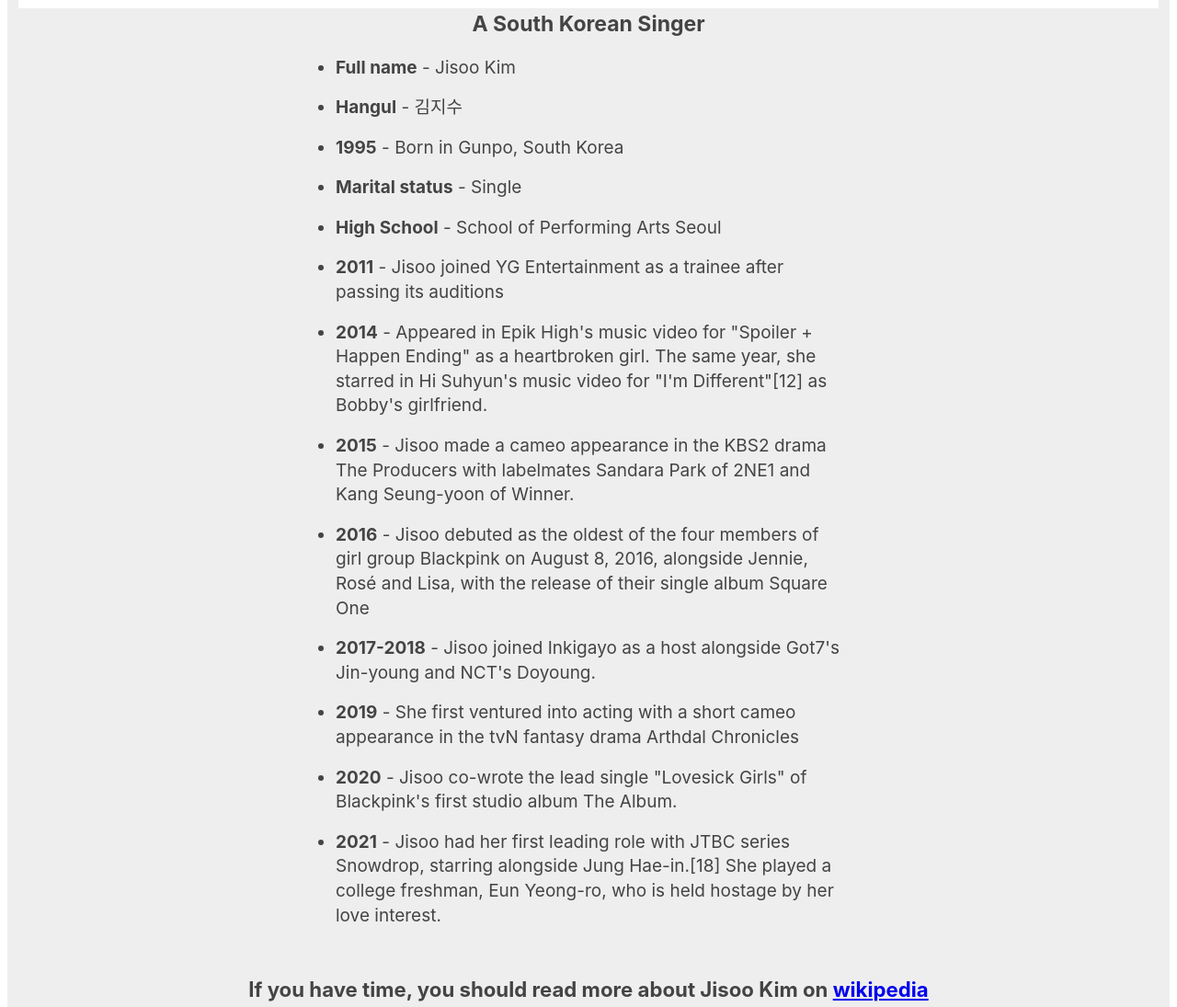
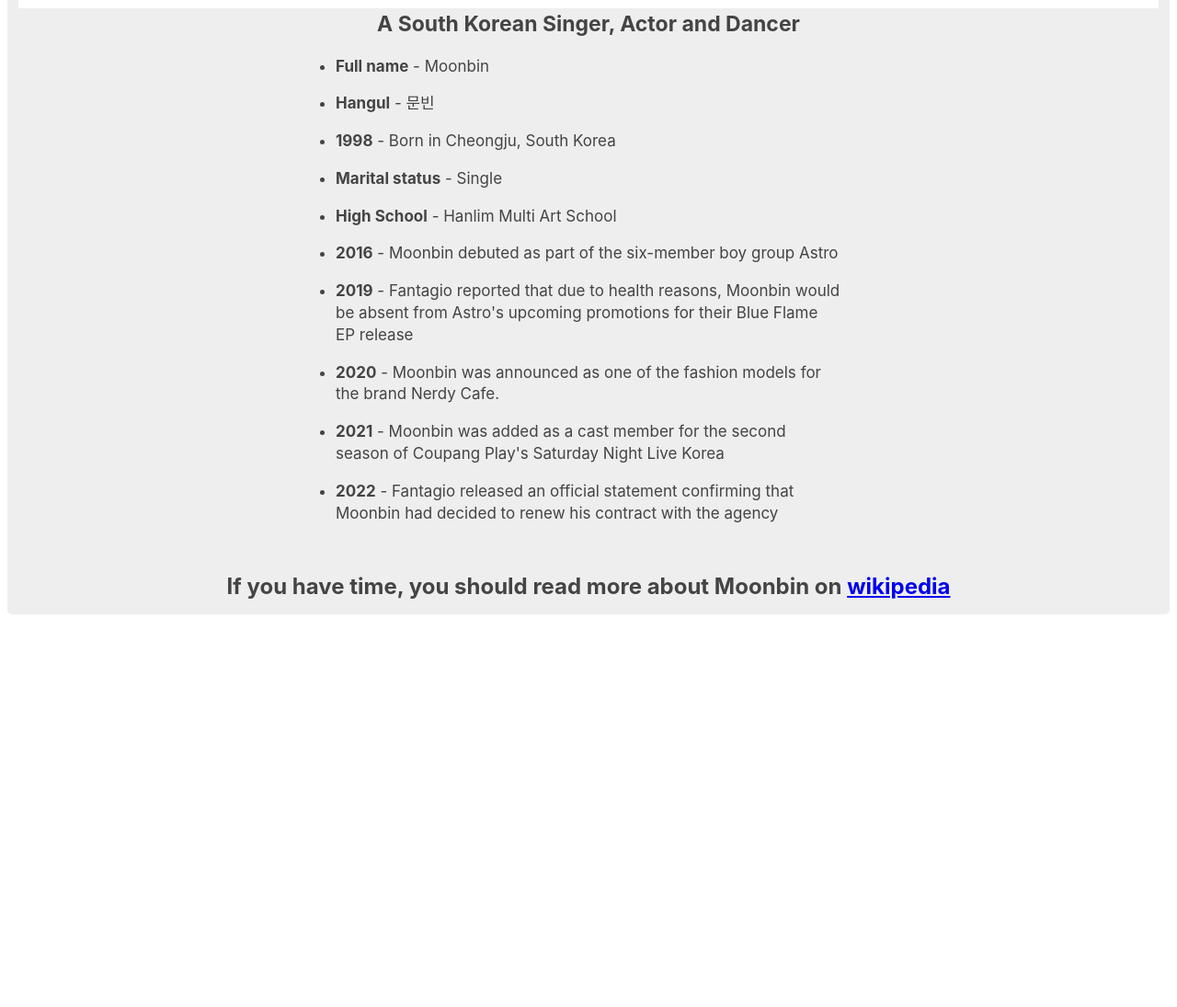
Before and after one commit to Anie22/Celebration, a plain HTML site: page index.html in a window 1280 px wide. Shown: the part 582-1677 px from the top of the page at 92% size. After the commit the page ends 1280 px from the top, so only its background shows below. Drawn offline with Linux system fonts and the light colour scheme.

Commit message:
first commit

```diff
--- a/css/style.css
+++ b/css/style.css
@@ -9,6 +9,16 @@
   padding: 12px;
   border-radius: 5px;
   background: #eee;
+}
+@media screen and (max-width: 900px) {
+  .page-header{
+    margin: 0;
+  }
+}
+@media screen and (max-width: 425px) {
+  .page-header h1{
+    font-size: 57px;
+  }
 }
 
 .img-div {
@@ -27,6 +37,11 @@
 .page-subscipt {
   text-align: center;
   font-size: 23px;
+}
+@media screen and (max-width: 375px) {
+  .page-subscipt {
+    font-size: 19px;
+  }
 }
 
 body {
@@ -49,9 +64,34 @@
   margin: 17px 0;
   display: list-item;
   text-align: inherit;
+  font-size: 17px;
 }
 
 .id {
   text-align: center;
   font-size: 19px;
 }
+
+.id-abt{
+  font-size: 24px;
+}
+@media screen and (max-width: 768px) {
+  .id-abt{
+    font-size: 20px;
+  }
+}
+@media screen and (max-width: 425px) {
+  .id-abt{
+    font-size: 17px;
+  }
+}
+@media screen and (max-width: 375px) {
+  .id-abt{
+    font-size: 15px;
+  }
+}
+@media screen and (max-width: 320px) {
+  .id-abt{
+    font-size: 12px;
+  }
+}
--- a/index.html
+++ b/index.html
@@ -5,67 +5,53 @@
     <meta http-equiv="X-UA-Compatible" content="IE=edge">
     <meta name="viewport" content="width=device-width, initial-scale=1.0">
     <link rel="stylesheet" href="./css/style.css">
-    <title>Jisoo Kim Celebration</title>
+    <title>Moonbin Celebration</title>
 </head>
 <body>
     <div class="page-header">
-        <h1>Jisoo Kim</h1>
+        <h1>Moonbin</h1>
         <div class="img-div">
-            <img class="image" src="https://short-biography.com/wp-content/uploads/jisoo-kim/Kim-Ji-soo.jpg" alt="jisoo-kim">
+            <img class="image" src="https://hips.hearstapps.com/hmg-prod/images/moonbin-k-pop-star-dies-at-the-age-of-25-in-suspected-suicide-6440ff3110dac.jpg?crop=0.771xw:0.573xh;0.169xw,0&resize=1200:*" alt="jisoo-kim">
         </div>
         <section class="id">
-            <h3 class="page-subscipt">A South Korean Singer</h3>
+            <h3 class="page-subscipt">A South Korean Singer, Actor and Dancer</h3>
             <ul class="about">
                 <li>
-                    <strong>Full name</strong> - Jisoo Kim
+                    <strong>Full name</strong> - Moonbin
                 </li>
                 <li>
-                    <strong>Hangul</strong> - 김지수
+                    <strong>Hangul</strong> - 	문빈
                 </li>
                 <li>
-                    <strong>1995</strong> - Born in Gunpo, South Korea
+                    <strong>1998</strong> - Born in Cheongju, South Korea
                 </li>
                 <li>
                     <strong>Marital status</strong> - Single
                 </li>
                 <li>
-                    <strong>High School</strong> - School of Performing Arts Seoul
+                    <strong>High School</strong> -	Hanlim Multi Art School
                 </li>
                 <li>
-                    <strong>2011</strong> - Jisoo joined YG Entertainment as a trainee after passing its auditions
+                    <strong>2016</strong> - Moonbin debuted as part of the six-member boy group Astro
                 </li>
                 <li>
-                    <strong>2014</strong> - Appeared in Epik High's music video for "Spoiler + Happen Ending" as a heartbroken girl. The same year, she starred in Hi Suhyun's music video for "I'm Different"[12] as Bobby's girlfriend.
+                    <strong>2019</strong> - Fantagio reported that due to health reasons, Moonbin would be absent from Astro's upcoming promotions for their Blue Flame EP release
                 </li>
                 <li>
-                    <strong>2015</strong> - Jisoo made a cameo appearance in the KBS2 drama The Producers with labelmates Sandara Park of 2NE1 and Kang Seung-yoon of Winner.
+                    <strong>2020</strong> -  Moonbin was announced as one of the fashion models for the brand Nerdy Cafe.
                 </li>
                 <li>
-                    <strong>2016</strong> - Jisoo debuted as the oldest of the four members of girl group Blackpink on August 8, 2016, alongside Jennie, Rosé and Lisa, with the release of their single album Square One
+                    <strong>2021</strong> - Moonbin was added as a cast member for the second season of Coupang Play's Saturday Night Live Korea
                 </li>
                 <li>
-                    <strong>2017-2018</strong> - Jisoo joined Inkigayo as a host alongside Got7's Jin-young and NCT's Doyoung.
-                </li>
-                <li>
-                    <strong>2019</strong> - She first ventured into acting with a short cameo appearance in the tvN fantasy drama Arthdal Chronicles
-                </li>
-                <li>
-                    <strong>2020</strong> - Jisoo co-wrote the lead single "Lovesick Girls" of Blackpink's first studio album The Album.
-                </li>
-                <li>
-                    <strong>2021</strong> - Jisoo had her first leading role with JTBC series Snowdrop, starring alongside Jung Hae-in.[18] She played a college freshman, Eun Yeong-ro, who is held hostage by her love interest.
+                    <strong>2022</strong> - Fantagio released an official statement confirming that Moonbin had decided to renew his contract with the agency
                 </li>
             </ul>
-            <h3>
-                If you have time, you should read more about Jisoo Kim on
-                <a href="https://en.wikipedia.org/wiki/Jisoo">wikipedia</a>
+            <h3 class="id-abt">
+                If you have time, you should read more about Moonbin on
+                <a href="https://en.wikipedia.org/wiki/Moonbin">wikipedia</a>
             </h3>
         </section>
     </div>
-
-  </body>
-</html>
-<!-- partial -->
-
 </body>
 </html>
```
